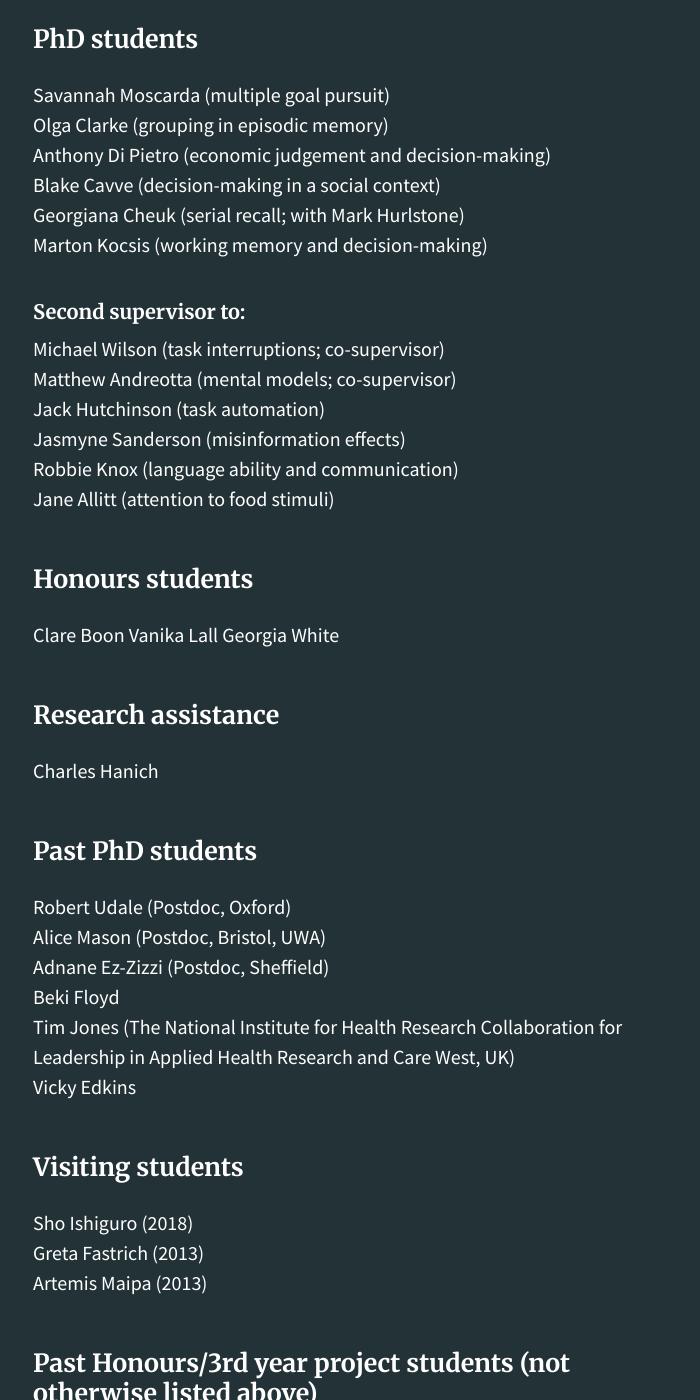
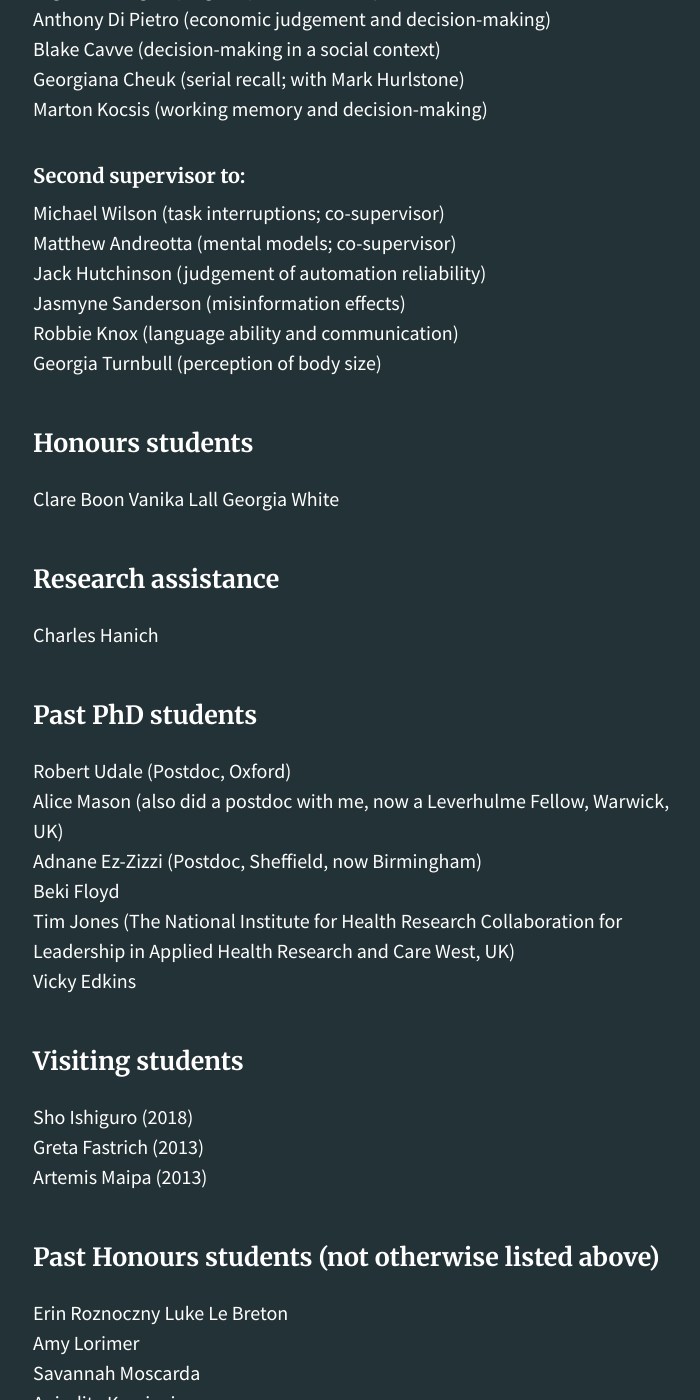
Before and after one commit to psy-farrell/psy-farrell.github.io, a Jekyll site: the page built from _pages/members.md, in a window 1280 px wide and 1400 px high, scrolled down 340 px. Shown: the whole window, without its empty margins (287-987 px from the left). Built offline with Jekyll 4.4.1, drawn with Linux system fonts in a browser that asks for light colours; some of the changed text lies outside the part shown.

Commit message:
updated lab members

```diff
--- a/_pages/members.md
+++ b/_pages/members.md
@@ -20,10 +16,10 @@ Marton Kocsis (working memory and decision-making)
 
 Michael Wilson (task interruptions; co-supervisor)
 Matthew Andreotta (mental models; co-supervisor)
-Jack Hutchinson (task automation)
+Jack Hutchinson (judgement of automation reliability)
 Jasmyne Sanderson (misinformation effects)
 Robbie Knox (language ability and communication)
-Jane Allitt (attention to food stimuli)
+Georgia Turnbull (perception of body size)
 
 ## Honours students
 
@@ -38,8 +34,8 @@ Charles Hanich
 ## Past PhD students ##
 
 Robert Udale (Postdoc, Oxford)
-Alice Mason (Postdoc, Bristol, UWA)
-Adnane Ez-Zizzi  (Postdoc, Sheffield)
+Alice Mason (also did a postdoc with me, now a Leverhulme Fellow, Warwick, UK)
+Adnane Ez-Zizzi  (Postdoc, Sheffield, now Birmingham)
 Beki Floyd
 Tim Jones (The National Institute for Health Research Collaboration for Leadership in Applied Health Research and Care West, UK)
 Vicky Edkins
@@ -50,7 +46,7 @@ Sho Ishiguro (2018)
 Greta Fastrich (2013)
 Artemis Maipa (2013)
 
-## Past Honours/3rd year project students (not otherwise listed above) ##
+## Past Honours students (not otherwise listed above) ##
 
 Erin Roznoczny
 Luke Le Breton
@@ -59,3 +55,4 @@ Savannah Moscarda
 Anindita Karajagi
 Hannah Jennings
 Jianing Li
+and 30+ students at University of Bristol
```
Also changed, not shown: other parts of _pages/members.md (+0 -4 lines).
